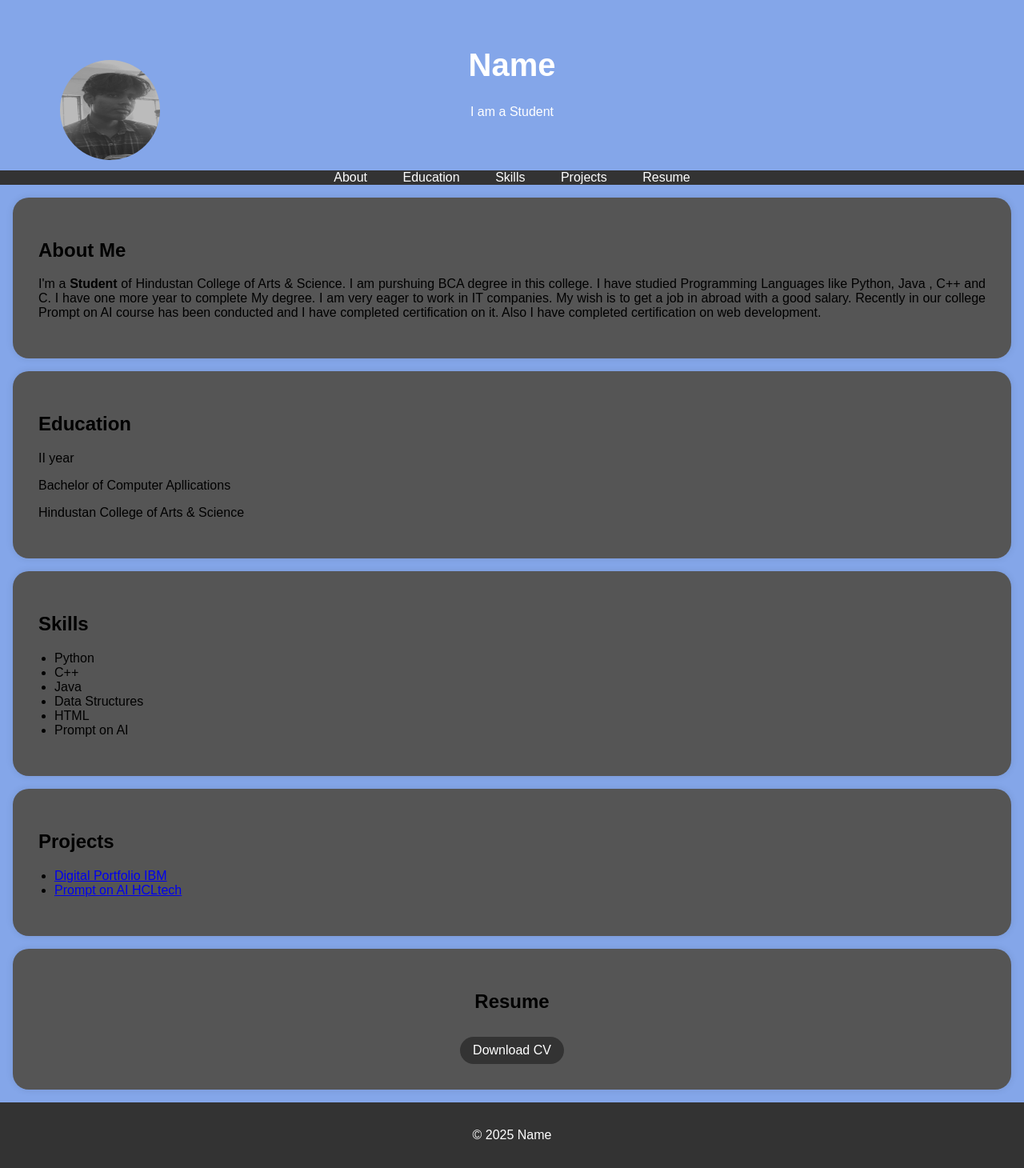
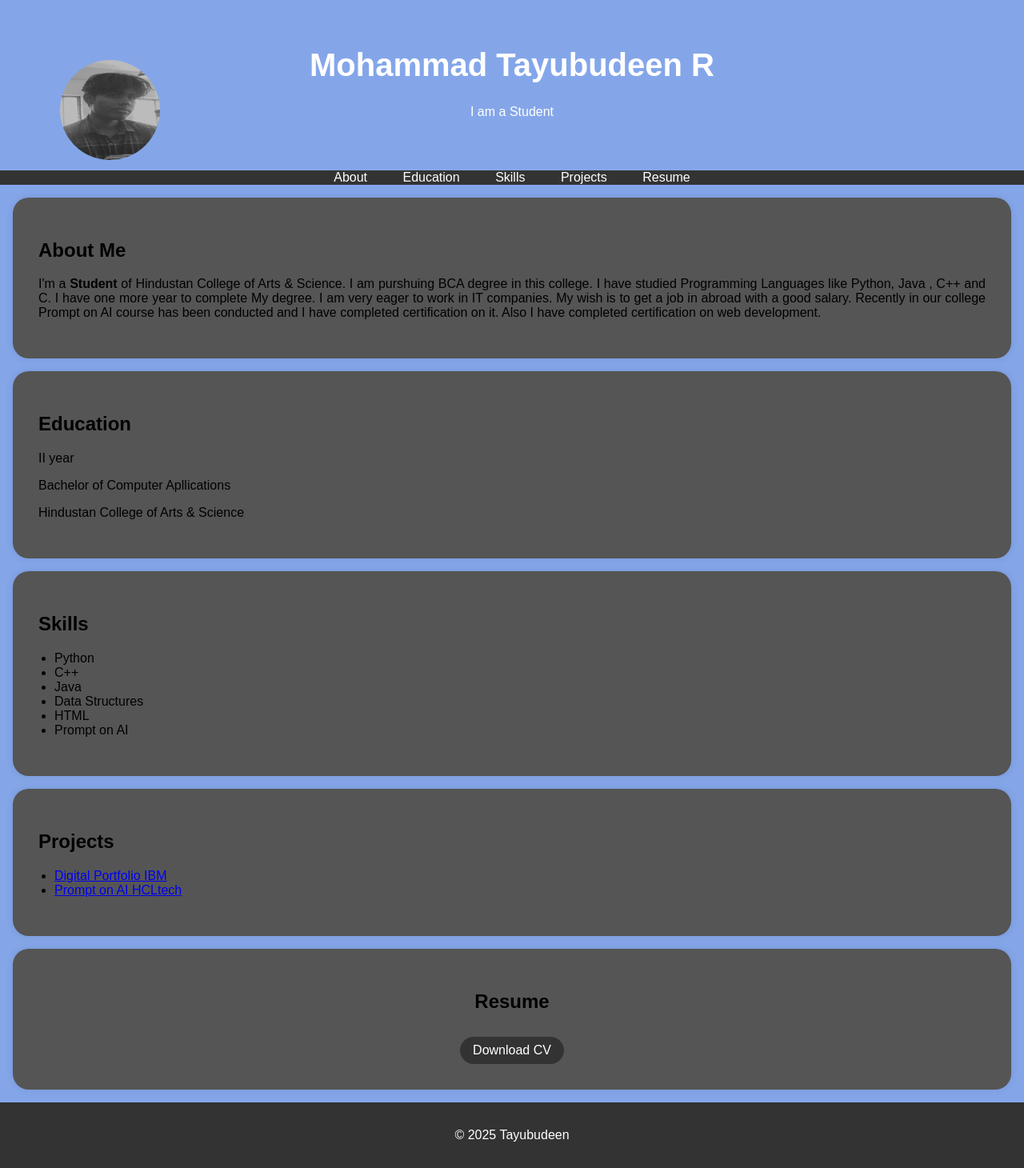
Before and after one commit to tayubudeen/digital-portfolio, a plain HTML site: page index.html in a window 1280 px wide. Shown: the whole page at 80% size. Drawn offline with Linux system fonts and the light colour scheme.

Commit message:
index.html

```diff
--- a/index.html
+++ b/index.html
@@ -94,7 +94,7 @@
     <header>
         <div class="header-content">
             <img src="image.jpg" alt="Your Profile Picture" class="profile-picture">
-            <h1>Name</h1>
+            <h1>Mohammad Tayubudeen R</h1>
             <p>I am a Student</p>
         </div>
     </header>
@@ -162,14 +162,14 @@
         <div class="section-content">
             <center>
             <h2>Resume</h2>
-            <a href="Resume.pdf" target="_blank" class="download-button">Download CV</a>
+            <a href="resume.pdf" target="_blank" class="download-button">Download CV</a>
         </center>
         </div>
 
     </section>
 
     <footer>
-        <p>&copy; 2025 Name</p>
+        <p>&copy; 2025 Tayubudeen</p>
     </footer>
 
     <script>
```
